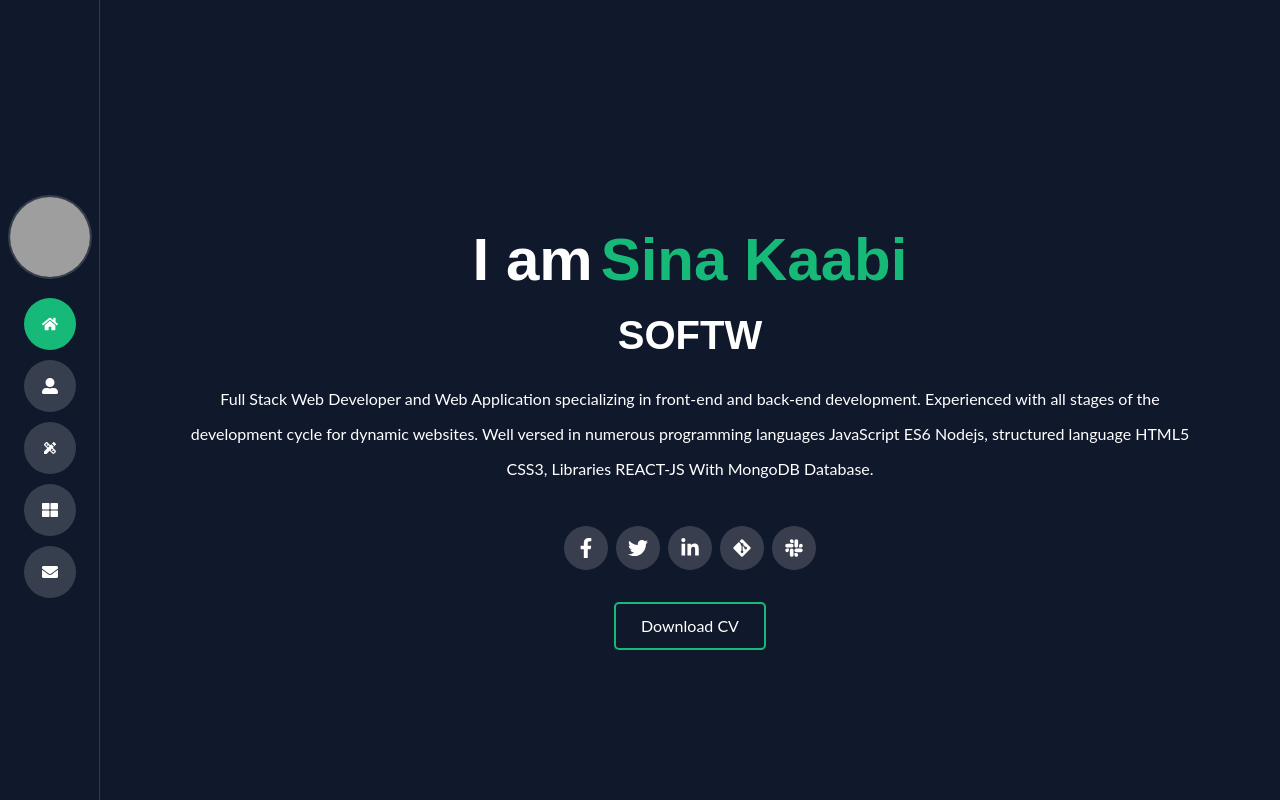
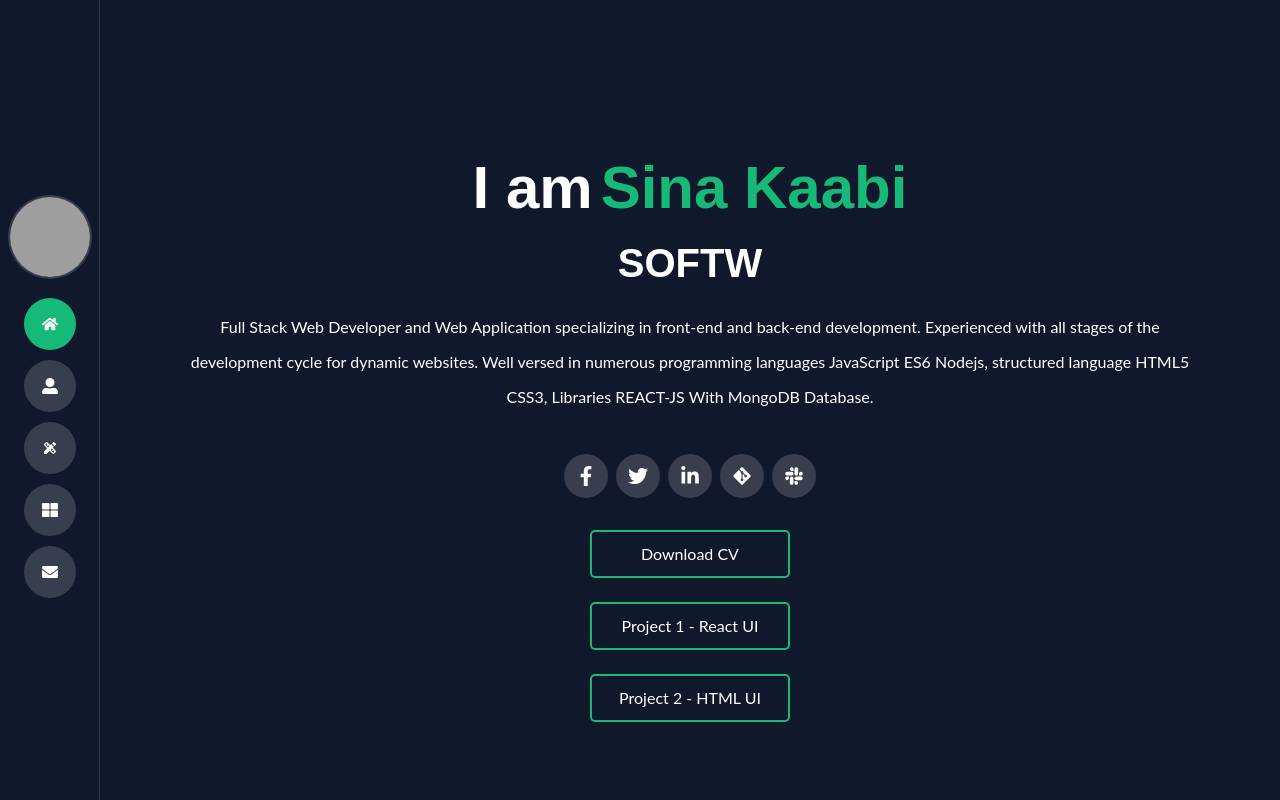
Before and after one commit to sina-kaabi/portfolio-finale, a Next.js app: page / in a window 1280 px wide. Built offline with nearby package versions, Linux system fonts and the light colour scheme; grey boxes are pictures that could not be loaded.

Commit message:
new button links-homepage

```diff
--- a/src/app/globals.css
+++ b/src/app/globals.css
@@ -48,6 +48,9 @@ h6 {
   font-family: inherit;
   color: #fff;
   border-radius: 5px;
+  min-width: 200px;
+  max-width: 201px;
+
 }
 
 .my__btn::before {
--- a/src/components/HomeComponent.jsx
+++ b/src/components/HomeComponent.jsx
@@ -122,6 +122,20 @@ export default function HomeComponent() {
                           Download CV
                         </button>
                       </a>
+                      <br />
+                      <br />
+                      <a href="https://game-hub-sand-three.vercel.app">
+                        <button className="my__btn   text-base">
+                          Project 1 - React UI
+                        </button>
+                      </a>
+                      <br />
+                      <br />
+                      <a href="https://pocketpos.netlify.app">
+                        <button className="my__btn   text-base">
+                          Project 2 - HTML UI
+                        </button>
+                      </a>
                     </div>
                   </div>
                 </div>
```
